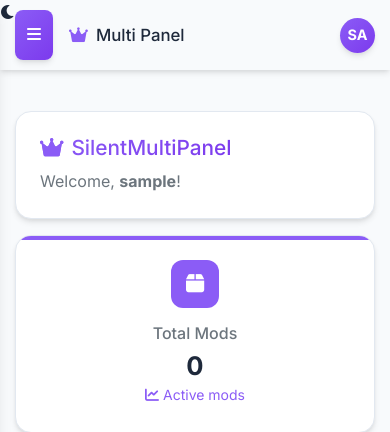
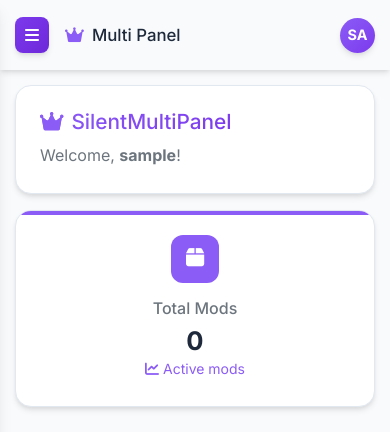
Before and after one commit to somysam12/rast, a PHP site: page /admin_dashboard.php in a window 390 px wide. Shown: the top 432 px of the page. Run offline with PHP 8.4, Linux system fonts and the light colour scheme; the visitor is signed in with stand-in values (Sample User, id 1); data that the repository does not hold is empty; some libraries are stand-ins or nearby versions.

Commit message:
Fix hamburger button functionality on mobile devices
Remove dark mode button code and update CSS to improve hamburger menu responsiveness on mobile.

Replit-Commit-Author: Agent
Replit-Commit-Session-Id: 892884a6-e811-41b5-9424-a6d67e990f4b
Replit-Commit-Checkpoint-Type: intermediate_checkpoint
Replit-Commit-Event-Id: baac70b1-4ce3-47ee-9800-7ed9d9a775c9
Replit-Commit-Screenshot-Url: https://storage.googleapis.com/screenshot-production-us-central1/c39372d5-f78a-48b9-9a05-421407c69ee3/892884a6-e811-41b5-9424-a6d67e990f4b/8AaO5nC
Replit-Helium-Checkpoint-Created: true

```diff
--- a/admin_dashboard.php
+++ b/admin_dashboard.php
@@ -493,13 +493,11 @@ try {
             }
         }
     </style>
-    <link href="assets/css/dark-mode-button.css" rel="stylesheet">
     <link href="assets/css/mobile-fixes.css" rel="stylesheet">
     <link href="assets/css/hamburger-fix.css" rel="stylesheet">
 </head>
 <body>
     <!-- Theme Toggle -->
-        <i class="fas fa-moon" id="darkModeIcon"></i>
     </button>
 
     <!-- Mobile Overlay -->
--- a/assets/css/hamburger-fix.css
+++ b/assets/css/hamburger-fix.css
@@ -1,36 +1,52 @@
 /* Hamburger Menu - Full Functionality */
-.hamburger-menu {
+.hamburger-menu, .mobile-toggle {
     pointer-events: auto !important;
     cursor: pointer !important;
     background: linear-gradient(135deg, #7c3aed 0%, #6d28d9 100%) !important;
     border: none !important;
     color: white !important;
+    display: flex !important;
+    align-items: center !important;
+    justify-content: center !important;
+    padding: 10px !important;
+    border-radius: 8px !important;
+    z-index: 1010 !important;
 }
 
 /* Sidebar Navigation Links - Ensure Clickable */
 .sidebar .nav-link {
     cursor: pointer !important;
     text-decoration: none !important;
-    display: block !important;
+    display: flex !important;
+    align-items: center !important;
+    pointer-events: auto !important;
 }
 
-.sidebar .nav-link:hover {
-    cursor: pointer !important;
+/* Sidebar behavior on mobile */
+@media (max-width: 991.98px) {
+    .sidebar {
+        transform: translateX(-100%) !important;
+        display: block !important;
+        visibility: visible !important;
+    }
+    .sidebar.show {
+        transform: translateX(0) !important;
+    }
+    .main-content {
+        margin-left: 0 !important;
+    }
 }
 
 /* Z-index layering */
-.modern-header {
-    z-index: 999 !important;
+.modern-header, .mobile-header {
+    z-index: 1005 !important;
 }
 
 .sidebar {
-    z-index: 1000 !important;
+    z-index: 1010 !important;
 }
 
-.theme-toggle {
-    z-index: 9999 !important;
+.overlay, .mobile-overlay {
+    z-index: 1008 !important;
+    background: rgba(0,0,0,0.5) !important;
 }
-
-.mobile-overlay {
-    z-index: 998 !important;
-}
--- a/manage_mods.php
+++ b/manage_mods.php
@@ -565,7 +565,7 @@ $mods = $stmt->fetchAll(PDO::FETCH_ASSOC);
                 sidebar.classList.toggle('hidden');
                 mainContent.classList.toggle('full-width');
             } else {
-                sidebar.classList.toggle('show');
+                if (sidebar) sidebar.classList.toggle('show');
             }
         }
 
--- a/mod_list.php
+++ b/mod_list.php
@@ -613,8 +613,8 @@ $mods = $stmt->fetchAll(PDO::FETCH_ASSOC);
             const body = document.body;
 
             // Toggle sidebar visibility
-            sidebar.classList.toggle('show');
-            overlay.classList.toggle('show');
+            if (sidebar) sidebar.classList.toggle('show');
+            if (overlay) overlay.classList.toggle('show');
 
             // Prevent body scroll when sidebar is open on mobile
             if (window.innerWidth <= 768) {
--- a/referral_codes.php
+++ b/referral_codes.php
@@ -955,8 +955,8 @@ try {
             const body = document.body;
 
             // Toggle sidebar visibility
-            sidebar.classList.toggle('show');
-            overlay.classList.toggle('show');
+            if (sidebar) sidebar.classList.toggle('show');
+            if (overlay) overlay.classList.toggle('show');
 
             // Prevent body scroll when sidebar is open on mobile
             if (window.innerWidth <= 768) {
--- a/settings.php
+++ b/settings.php
@@ -675,7 +675,7 @@ try {
         // Mobile sidebar toggle
         function toggleSidebar() {
             const sidebar = document.getElementById('sidebar');
-            sidebar.classList.toggle('show');
+            if (sidebar) sidebar.classList.toggle('show');
         }
 
         // Password visibility toggle
--- a/user_dashboard.php
+++ b/user_dashboard.php
@@ -719,7 +719,6 @@ function formatDate($date) {
             }
         }
     </style>
-    <link href="assets/css/dark-mode-button.css" rel="stylesheet">
     <link href="assets/css/mobile-fixes.css" rel="stylesheet">
     <link href="assets/css/hamburger-fix.css" rel="stylesheet">
 </head>
```
